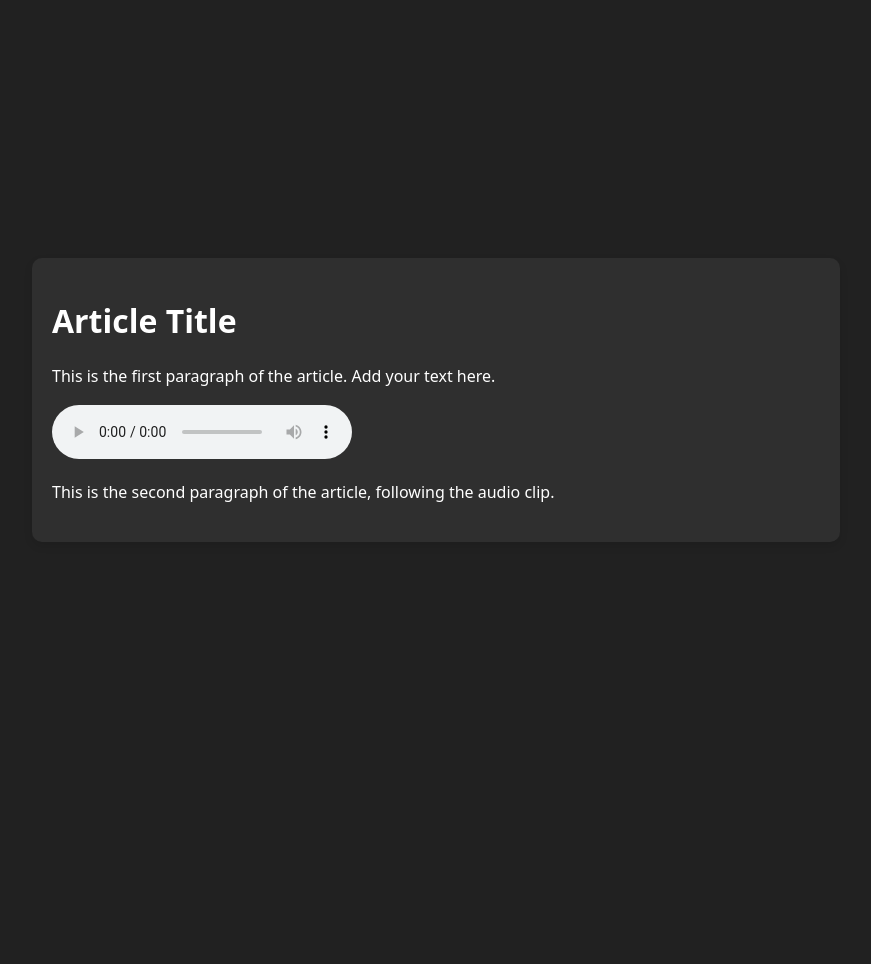
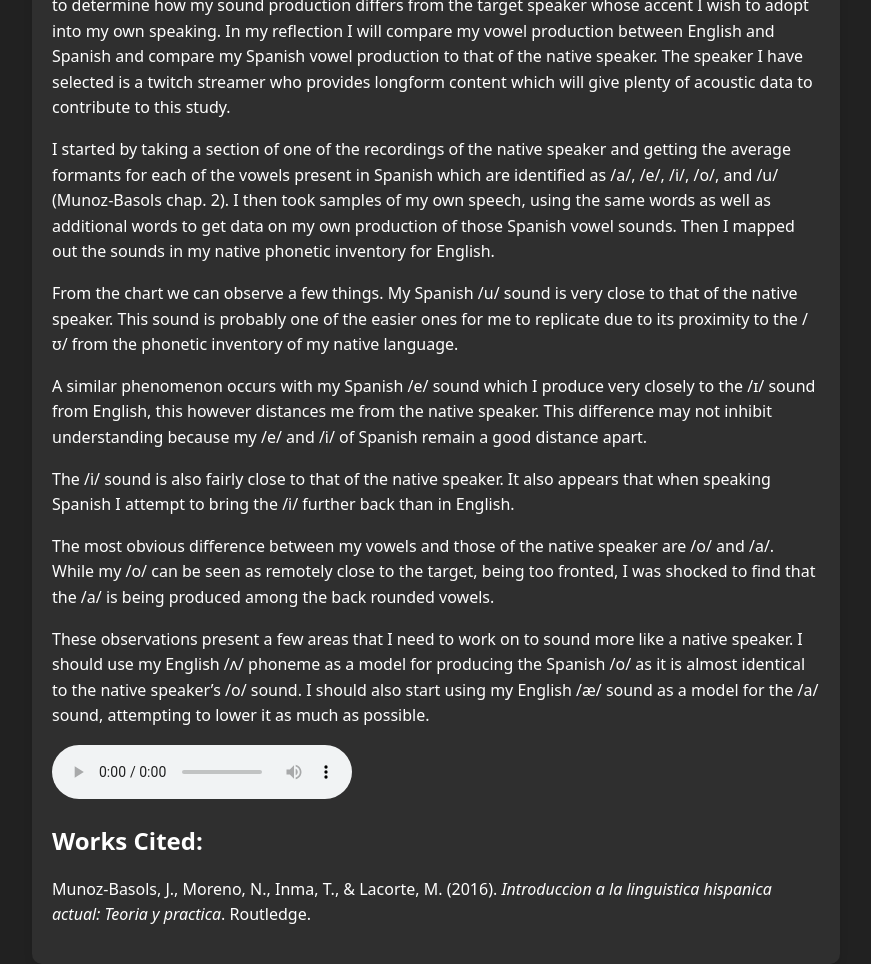
Before and after one commit to JoshuaRains/page, a plain HTML site: page IPAVowelsEssay.html in a window 1280 px wide. Shown: the whole page, without its empty margins (204-1075 px from the left). Before the commit the page ends 800 px from the top, so only its background shows below. Drawn offline with Linux system fonts and the light colour scheme.

Commit message:
Update IPAVowelsEssay.html

```diff
--- a/IPAVowelsEssay.html
+++ b/IPAVowelsEssay.html
@@ -37,8 +37,33 @@
     <div class="article">
         <h1>Article Title</h1>
         <p>
-            This is the first paragraph of the article. Add your text here.
-        </p>
+    In this study I will be analyzing the sound production of myself and a native speaker of the Mexican variety of Spanish. I will record myself speaking both English and my non-native language of Spanish to determine how my sound production differs from the target speaker whose accent I wish to adopt into my own speaking. In my reflection I will compare my vowel production between English and Spanish and compare my Spanish vowel production to that of the native speaker. The speaker I have selected is a twitch streamer who provides longform content which will give plenty of acoustic data to contribute to this study.
+</p>
+
+<p>
+    I started by taking a section of one of the recordings of the native speaker and getting the average formants for each of the vowels present in Spanish which are identified as /a/, /e/, /i/, /o/, and /u/ (Munoz-Basols chap. 2). I then took samples of my own speech, using the same words as well as additional words to get data on my own production of those Spanish vowel sounds. Then I mapped out the sounds in my native phonetic inventory for English.
+</p>
+
+<p>
+    From the chart we can observe a few things. My Spanish /u/ sound is very close to that of the native speaker. This sound is probably one of the easier ones for me to replicate due to its proximity to the /ʊ/ from the phonetic inventory of my native language.
+</p>
+
+<p>
+    A similar phenomenon occurs with my Spanish /e/ sound which I produce very closely to the /ɪ/ sound from English, this however distances me from the native speaker. This difference may not inhibit understanding because my /e/ and /i/ of Spanish remain a good distance apart.
+</p>
+
+<p>
+    The /i/ sound is also fairly close to that of the native speaker. It also appears that when speaking Spanish I attempt to bring the /i/ further back than in English.
+</p>
+
+<p>
+    The most obvious difference between my vowels and those of the native speaker are /o/ and /a/. While my /o/ can be seen as remotely close to the target, being too fronted, I was shocked to find that the /a/ is being produced among the back rounded vowels.
+</p>
+
+<p>
+    These observations present a few areas that I need to work on to sound more like a native speaker. I should use my English /ʌ/ phoneme as a model for producing the Spanish /o/ as it is almost identical to the native speaker’s /o/ sound. I should also start using my English /æ/ sound as a model for the /a/ sound, attempting to lower it as much as possible.
+</p>
+
 
         <!-- Audio Clip -->
         <audio controls>
@@ -46,8 +71,10 @@
             Your browser does not support the audio element.
         </audio>
 
-        <p>
-            This is the second paragraph of the article, following the audio clip.
-        </p>
+        <h2>Works Cited:</h2>
+<p>
+    Munoz-Basols, J., Moreno, N., Inma, T., & Lacorte, M. (2016). <em>Introduccion a la linguistica hispanica actual: Teoria y practica</em>. Routledge.
+</p>
+
 </body>
 </html>
```
